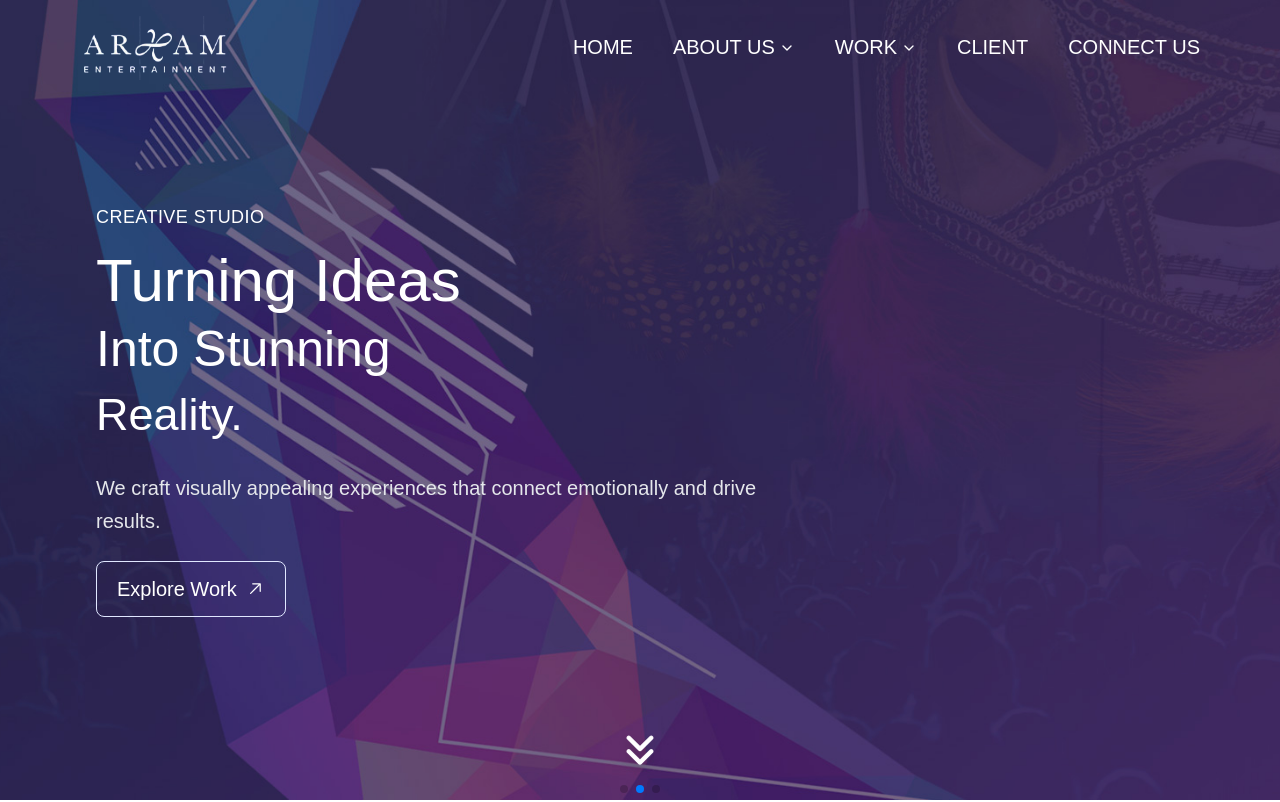
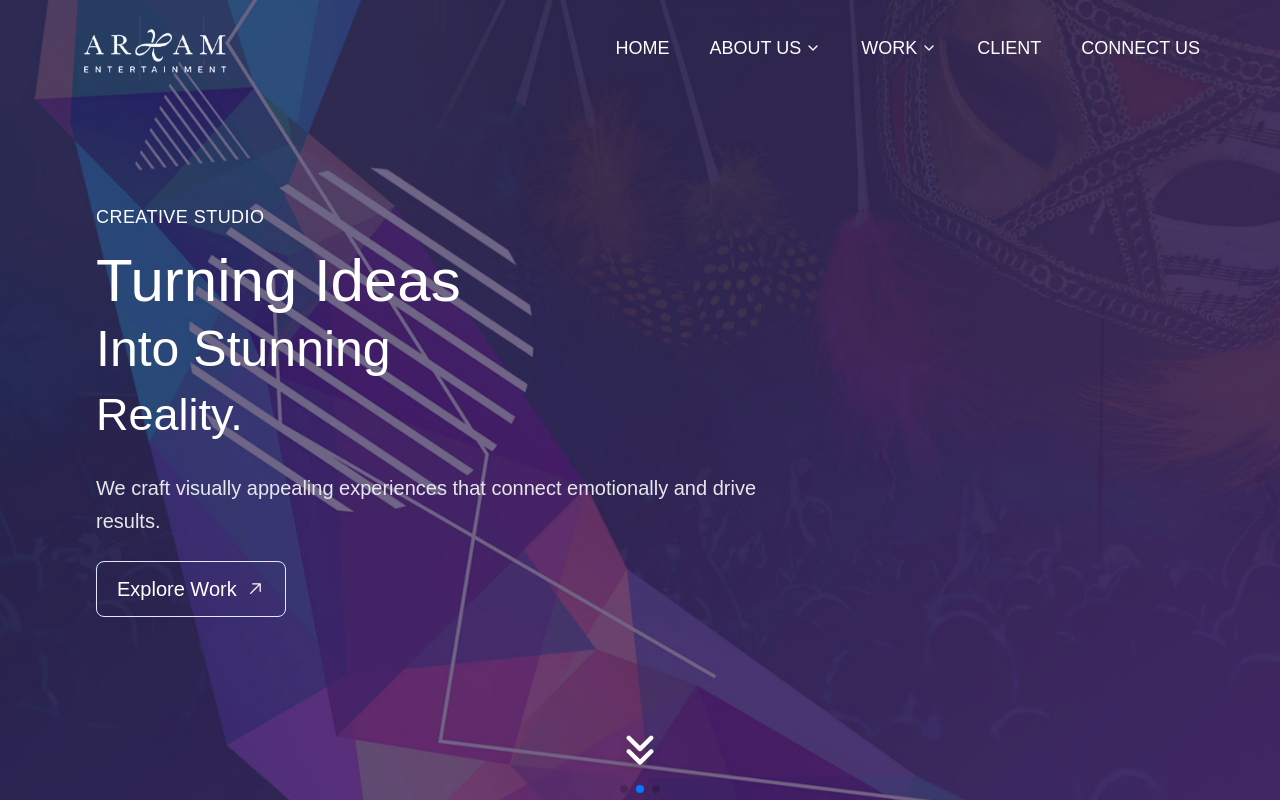
Before and after one commit to Manish019/ArhanMedia, a React (Vite) app: page / in a window 1280 px wide. Shown: the top 802 px of the page. Built offline with nearby package versions, Linux system fonts and the light colour scheme.

Commit message:
update new slider dynamic

```diff
--- a/src/components/Navbar.jsx
+++ b/src/components/Navbar.jsx
@@ -62,7 +62,7 @@ useEffect(() => {
 
         {/* Desktop Navigation */}
           <nav
-          className={`hidden md:flex items-center gap-10 sm:text-lg md:text-[14px] lg:text-[18px] xl:text-[20px]  transition-colors duration-300 ${
+          className={`hidden md:flex items-center gap-10 sm:text-lg md:text-[14px] lg:text-[18px] xl:text-[18px]  transition-colors duration-300 ${
             isScrolled ? "text-[#193568]" : "text-white"
           }`}
         >
```
